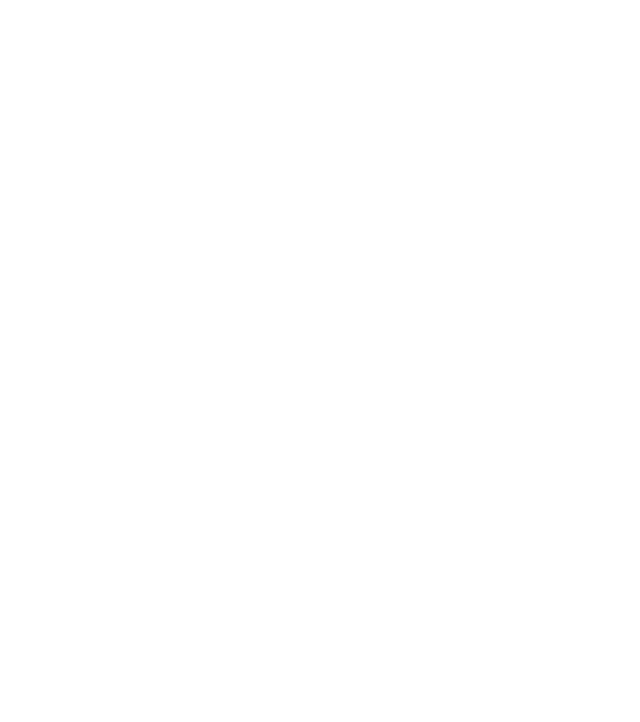
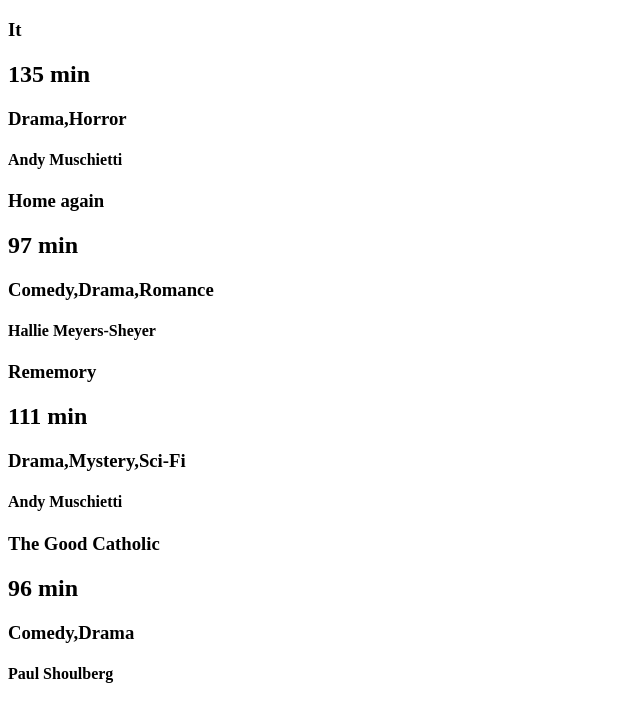
Before and after one commit to ClaSL/Movie, a plain HTML site: page index.html in a window 1280 px wide. Shown: the whole page, without its empty margins (0-640 px from the left). Drawn offline with Linux system fonts and the light colour scheme.

Commit message:
Showing json file (no styling)

```diff
--- a/index.html
+++ b/index.html
@@ -1,20 +1,82 @@
 <!DOCTYPE html>
 <html lang="">
+
 <head>
     <meta charset="utf-8">
     <meta name="viewport" content="width=device-width, initial-scale=1.0">
+    <link rel="stylesheet" href="style.css">
     <title>JSON MOVIE</title>
+
 </head>
 
 <body>
 
+    <section>
 
 
-   <script>
+    </section>
 
 
+
+    <template class="movieItem">
+
+			<article class="dish">
+
+
+				<h1>Name</h1>
+				<h2>Length</h2>
+				<h3>Genre</h3>
+                <h4>Director</h4>
+
+				</article>
+		</template>
+
+
+
+
+    <script>
+        let movielist = "movies.json";
+        //The movielist is the json-file
+        let template = document.querySelector(".movieItem").content;
+        //The template is the Html element with the class movieItem and all its CONTENT
+        let section = document.querySelector("section");
+        //The section is the HTML element section
+
+
+
+        function getData(link) {
+             //Function GetData says, whatever link you get, do the following thing:
+            fetch(link).then(function(response) {
+                return response.json();
+            }).then(function(json) {
+                return show(json);
+            });
+        }
+
+        function show(json) {
+            json.forEach(function(movie) {
+        //Function show..
+                console.log(movie.name);
+                //show all the movieNames. NAME comes from the json file
+                let clone = template.cloneNode(true);
+                //
+                clone.querySelector('h1').textContent = movie.name;
+                //In the clone insert in h1 the text content NAME from the json file
+                clone.querySelector('h2').textContent = movie.length;
+                clone.querySelector('h3').textContent = movie.genre;
+                clone.querySelector('h4').textContent = movie.director;
+
+                section.appendChild(clone);
+                //add the clone in the section
+            });
+
+
+        }
+
+        getData(movielist);
 
     </script>
 
 </body>
+
 </html>
```
Also changed, not shown: movies.json (+3 -11 lines), style.css (added).
